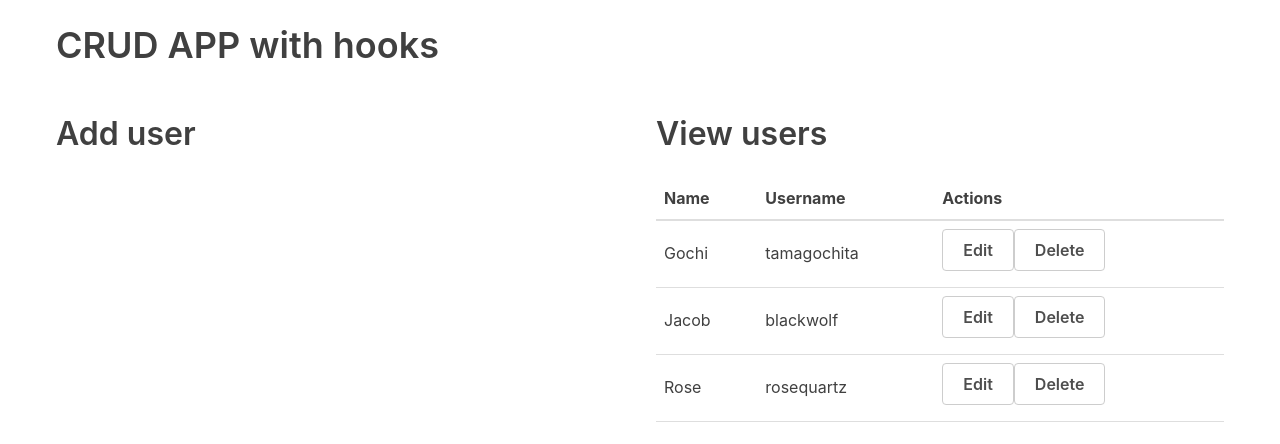
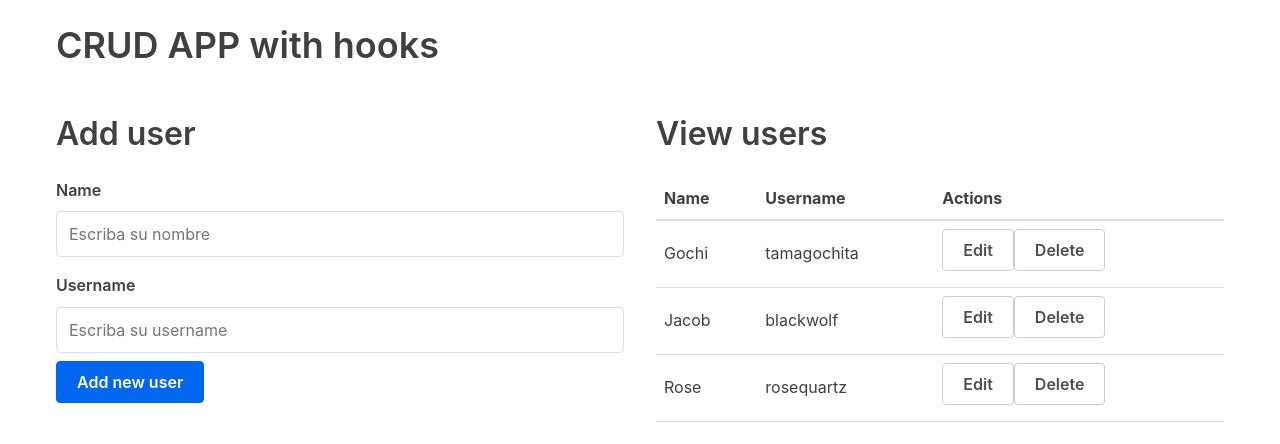
Before and after one commit to Gochita/reactCrud, a React (Create React App) app: page / in a window 1280 px wide. Shown: the top 444 px of the page. Built offline with nearby package versions, Linux system fonts and the light colour scheme.

Commit message:
Se agrega forms para ingresar los datos del usuario, es posible agregar un usuario y visualizarlo, validaciones en los campos requeridos del usuario implementadas

```diff
--- a/src/App.js
+++ b/src/App.js
@@ -1,6 +1,7 @@
 import React, { useState } from "react";
 import UserTable from "./components/UserTable";
 import { v4 as uuidv4 } from 'uuid';
+import AddUserForm from "./components/AddUserForm";
 
 function App() {
   const usersData = [
@@ -13,12 +14,21 @@ function App() {
 
   const [users, setUsers] = useState(usersData);
 
+  //Agregar usuarios
+  const addUser= (user) => {
+    user.id=uuidv4();
+    setUsers([
+      ...users,user
+    ])
+  }
+
   return (
     <div className="container">
       <h1>CRUD APP with hooks</h1>
       <div className="flex-row">
         <div className="flex-large">
           <h2>Add user</h2>
+          <AddUserForm addUser={addUser}/>
         </div>
         <div className="flex-large">
           <h2>View users</h2>
--- /dev/null
+++ b/src/components/AddUserForm.jsx
@@ -0,0 +1,51 @@
+import React from "react";
+
+import { useForm } from "react-hook-form";
+
+const AddUserForm = (props) => {
+  const {
+    register,
+    handleSubmit,
+    formState: { errors },
+  } = useForm();
+  const onSubmit = (data, e) => {
+
+    //limpiar campos
+    e.target.reset();
+
+    // agregar usuario
+    props.addUser(data);
+  };
+  return (
+    <form onSubmit={handleSubmit(onSubmit)}>
+      <label>Name</label>
+      <input
+        type="text"
+        name="name"
+        placeholder="Escriba su nombre"
+        {...register("name", {
+          required: true,
+          maxLength: 30,
+        })}
+      />
+      <div>{errors.name?.type === "required" && "Este campo es obligatorio"}</div>
+
+      <label>Username</label>
+      <input
+        type="text"
+        name="username"
+        placeholder="Escriba su username"
+        {...register("username", {
+          required: true,
+          maxLength: 30,
+        })}
+      />
+      <div>
+        {errors.username?.type === "required" && "Este campo es obligatorio"}
+      </div>
+      <button>Add new user</button>
+    </form>
+  );
+};
+
+export default AddUserForm;
```
